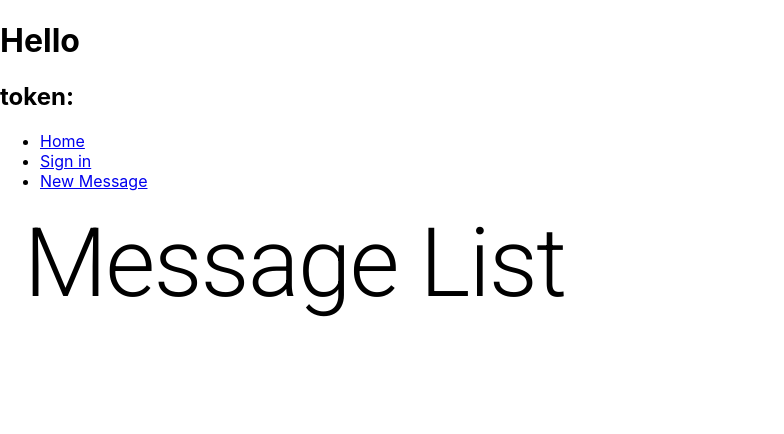
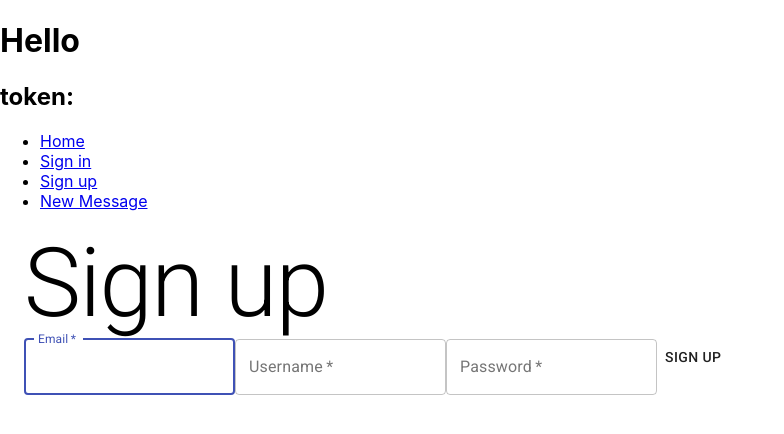
Before and after one commit to darrylforbes/open-when, a React (Create React App) app in the folder frontend/: page /signup in a window 1280 px wide. Shown: the top 434 px of the page, without its empty margins (0-784 px from the left). Built offline with nearby package versions, Linux system fonts and the light colour scheme.

Commit message:
Add sign up page

```diff
--- a/frontend/src/App.js
+++ b/frontend/src/App.js
@@ -6,9 +6,10 @@ import {
   Switch,
 } from 'react-router-dom';
 import './App.css';
+import MessageForm from './components/MessageForm';
 import MessageList from './components/MessageList';
 import SignIn from './components/SignIn';
-import MessageForm from './components/MessageForm';
+import SignUp from './components/SignUp';
 
 const App = () => {
   const [user, setUser] = useState(null);
@@ -29,12 +30,18 @@ const App = () => {
           <Link to='/signin'>Sign in</Link>
         </li>
         <li>
+          <Link to='/signup'>Sign up</Link>
+        </li>
+        <li>
           <Link to='/message'>New Message</Link>
         </li>
       </ul>
       <Switch>
         <Route path='/signin'>
           <SignIn setUser={setUser} setToken={setToken} />
+        </Route>
+        <Route path='/signup'>
+          <SignUp setUser={setUser} setToken={setToken} />
         </Route>
         <Route path='/message'>
           <MessageForm user={user} />
--- /dev/null
+++ b/frontend/src/components/SignUp.js
@@ -0,0 +1,109 @@
+import { useState } from 'react';
+import {
+  Box,
+  Button,
+  Container,
+  TextField,
+  Typography
+} from '@material-ui/core';
+import { apiUrl } from '../utils';
+
+const SignUp = ({ setUser, setToken }) => {
+  const [email, setEmail] = useState('')
+  const [username, setUsername] = useState('')
+  const [password, setPassword] = useState('')
+
+  const sendRequest = async (ev) => {
+    ev.preventDefault();
+
+    const data = {
+      'email': email,
+      'username': username,
+      'password': password
+    };
+
+    const response = await fetch(apiUrl + '/users', {
+      method: 'POST',
+      headers: {
+        'Content-Type': 'application/json'
+      },
+      body: JSON.stringify(data)
+    });
+
+    if (response.status === 200) {
+      setUser(await response.json());
+      getToken();
+    } else if (response.status === 400) {
+      console.log(await response.json());
+    } else {
+      console.log(await response.json());
+    }
+  }
+
+  const getToken = async () => {
+    const data = new URLSearchParams();
+    data.set('username', username);
+    data.set('password', password);
+
+    try {
+      const response = await fetch(apiUrl + '/token', {
+        method: 'POST',
+        headers: {
+          'Content-Type': 'application/x-www-form-urlencoded'
+        },
+        body: data
+      });
+
+      if (response.status === 200) {
+        const json = await response.json();
+        setToken(json.access_token);
+      } else if (response.status === 401) {
+        console.log('Invalid credentials');
+      } else {
+        console.log(response.status);
+      }
+    } catch (e) {
+      console.log(e);
+    }
+  }
+
+  return (
+    <Container>
+      <Box>
+        <Typography variant='h1'>Sign up</Typography>
+        <form>
+          <TextField
+            id='email'
+            label='Email'
+            onChange={(ev) => setEmail(ev.target.value)}
+            variant='outlined'
+            required
+            autoFocus
+          />
+          <TextField
+            id='username'
+            label='Username'
+            onChange={(ev) => setUsername(ev.target.value)}
+            variant='outlined'
+            required
+          />
+          <TextField
+            id='password'
+            label='Password'
+            onChange={(ev) => setPassword(ev.target.value)}
+            variant='outlined'
+            required
+          />
+          <Button
+            type='submit'
+            onClick={sendRequest}
+          >
+            Sign up
+          </Button>
+        </form>
+      </Box>
+    </Container>
+  )
+}
+
+export default SignUp;
```
